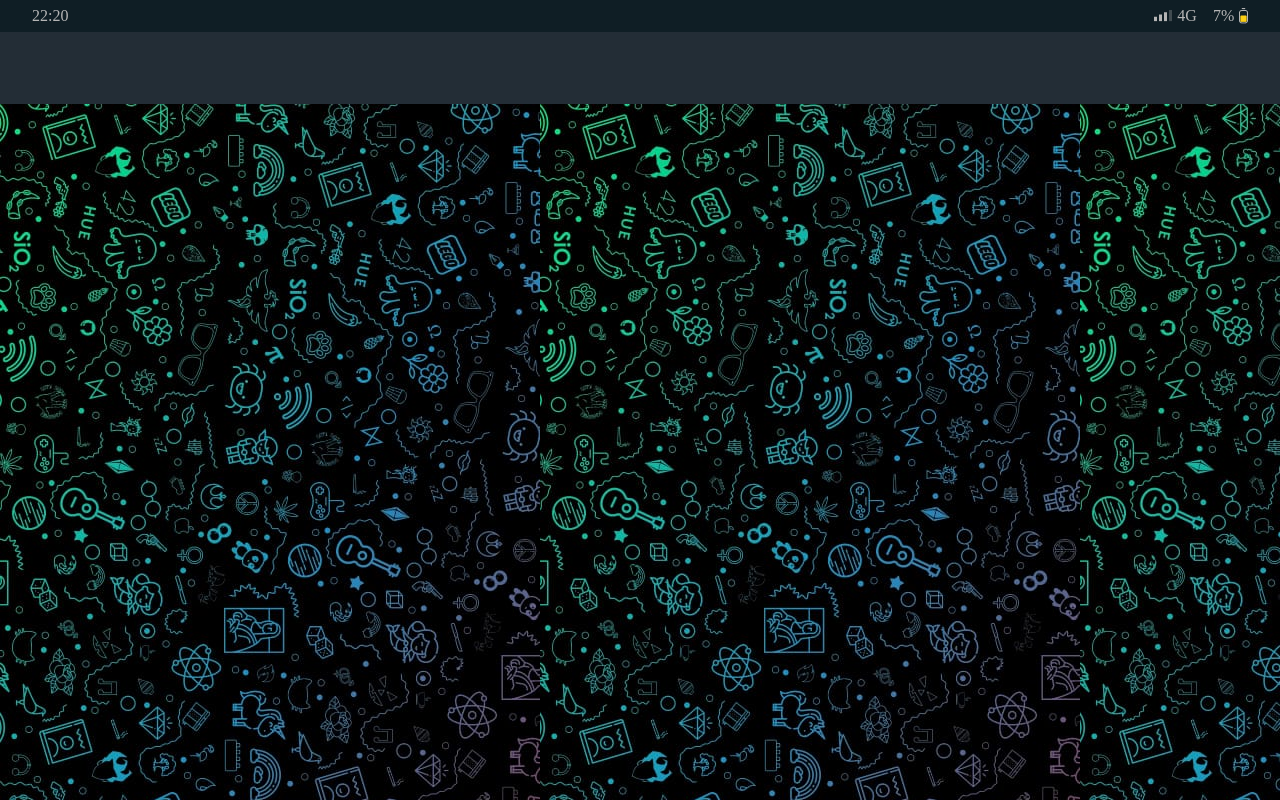
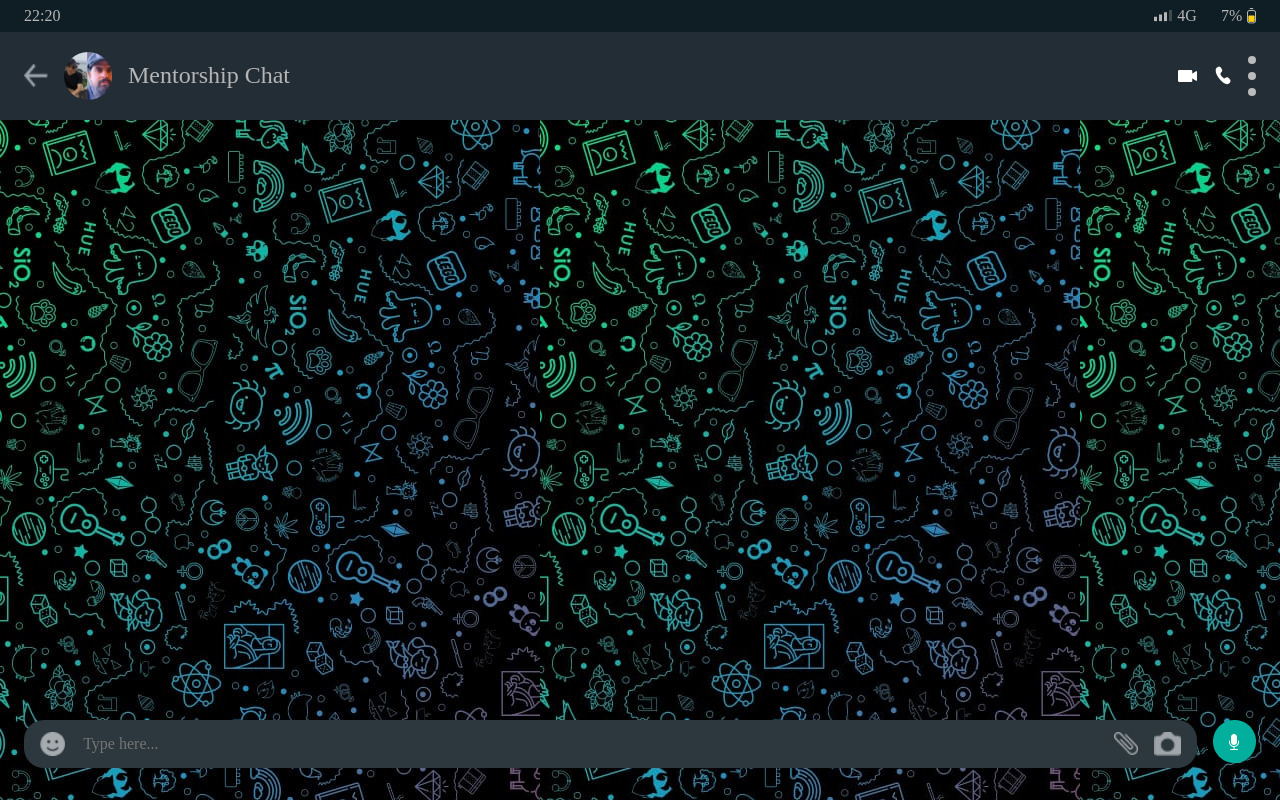
Before and after one commit to juninho0322/whatsapp-clone, a plain HTML site: page index.html in a window 1280 px wide. Drawn offline with Linux system fonts and the light colour scheme.

Commit message:
whatsapp-layout

```diff
--- a/index.html
+++ b/index.html
@@ -5,19 +5,25 @@
     <meta name="viewport" content="width=device-width, initial-scale=1.0">
     <title>WhatsApp Clone</title>
 
-    <!-- CSS NATIVE-->
+    <!-- CSS NATIVE -->
     <link rel="stylesheet" href="style.css">
 
 
-    <!-- NORMALIZE-->
+    <!-- NORMALIZE -->
     <link rel="stylesheet" href="normalize.css">
+
+    <!-- FAVICON -->
+    <link rel="icon" href="images/icons8-whatsapp-color-32.png">
 
 </head>
 <body>
 
     <div class="mobile-bar">
+        <div class="icons-left">
             <p class="time">22:20</p>
-        <div class="icons signal">
+        </div>
+        <div class="icons-right">
+            <div class="icons">
                 <img src="images/Network.png" alt="" class="signal-png">
                 <p>4G</p>
             </div>
@@ -26,14 +32,38 @@
                 <img src="images/Battery Normal.png" alt="" class="battery-png">
             </div>
         </div>
+    </div>
 
     <div class="name-bar">
-
-
+        <div class="icons-name-bar icons-left">
+            <img src="images/Vector.png" alt="" class="img-arrow">
+            <img src="images/whats-profile.png" alt="" class="img-profile">
+            <p class="chat-name">Mentorship Chat</p>
+        </div>
+         <div class="icons-name-bar">
+            <img src="images/cam.png" alt="" class="img-cam">
+            <img src="images/phone.png" alt="" class="">
+            <div class="dots">
+                <span class="dot"></span>
+                <span class="dot"></span>
+                <span class="dot"></span>
+            </div>
+        </div>
     </div>
 
     <div class="body-chat">
+        <div class="footer-chat">
+            <div class="message-box">
+                <img src="images/emoji.png" alt="">
+                <input type="text" class="input-text" placeholder="Type here...">
+                <img src="images/attach.png" alt="">
+                <img src="images/cam-chat.png" alt="">
 
+            </div>
+            <div class="audio-sender">
+                <img src="images/audio-sender.png" alt="">
+            </div>
+        </div>
 
     </div>
 </body>
--- a/style.css
+++ b/style.css
@@ -27,10 +27,10 @@
 .mobile-bar{
     display: flex;
     background: #0F1E25;
-    width: 100%;
     height: 2em;
     align-items: center;
     justify-content: space-between;
+    padding: 0 1.5rem;
 }
 
 p{
@@ -39,32 +39,120 @@ p{
 }
 
 .time{
-    margin-left: 2em;
     width: 100%;
 }
 
 
+.icons-right{
+    display: flex;
+    align-items: center;
+    gap: 1.5em;
+}
+
 .icons{
     display: flex;
     align-items: center;
-    margin-right: 2rem;
     gap: 0.3em;
 }
 
-.signal{
-    margin: 0 1em;
+
+
+.name-bar{
+    display: flex;
+    background-color: #232D36;
+    height: 3.5em;
+    padding: 1em 1.5em;
+    gap: 1em;
+    align-items: center;
 }
 
 
-.name-bar{
-    height: 4.5em;
-    background-color: #232D36;
+.icons-left{
+    width: 100%;
 
 }
 
+.icons-name-bar{
+    display: flex;
+    align-items: center;
+    gap: 1em;
+}
+
+.img-arrow{
+    height: 1.5em;
+    width: 1.5em;
+
+    border: 10px;
+}
+
+.img-profile{
+    border-radius: 2em;
+    height: 3em;
+    width: 3em;
+}
+
+.chat-name{
+    font-size: 1.5rem;
+}
+
+.dots{
+    display: flex;
+    gap: .5em;
+    flex-direction: column;
+}
+
+.dot {
+    height: 0.5em;
+    width: 0.5em;
+    background-color: #bbb;
+    border-radius: 50%;
+  }
+
+
 .body-chat{
     display: flex;
-    height: calc(100vh - 6.5em);
+    height: calc(100vh - 9.5em);
     background-image: url("images/2a7d5fbcba065e32100a4c0516b83dac.jpeg");
+    align-items: end;
+    padding: 0 1.5em 2em;
+
 
 }
+
+.footer-chat{
+    display: flex;
+    width: 100%;
+    gap: 1rem;
+    align-items: center;
+}
+
+.message-box{
+    display: flex;
+    border-radius: 20px;
+    background: #2D383E;
+    height: 3rem;
+    width: 100%;
+    gap: 1em;
+    align-items: center;
+    justify-content: center;
+}
+
+.message-box > img{
+    height: 1.5em;
+
+}
+
+.message-box:first-child{
+    padding: 0 1rem;
+}
+
+.input-text{
+    width: 100%;
+    border: 1px;
+    background: #2D383E;
+    border: none;
+}
+
+.input-text:focus{
+    outline: none;
+}
```
Also changed, not shown: images/11389856.jpeg (added), images/Vector.png (added), images/attach.png (added), images/audio-sender.png (added), images/cam-chat.png (added), images/cam.png (added), images/dots.png (added), images/emoji.png (added), images/icons8-whatsapp-color-16.png (added), images/icons8-whatsapp-color-32.png (added), images/nicolas.jpeg (added), images/phone.png (added), images/whats-profile.png (added), 1 other file. Lines whose indentation alone changed are shown as unchanged.
